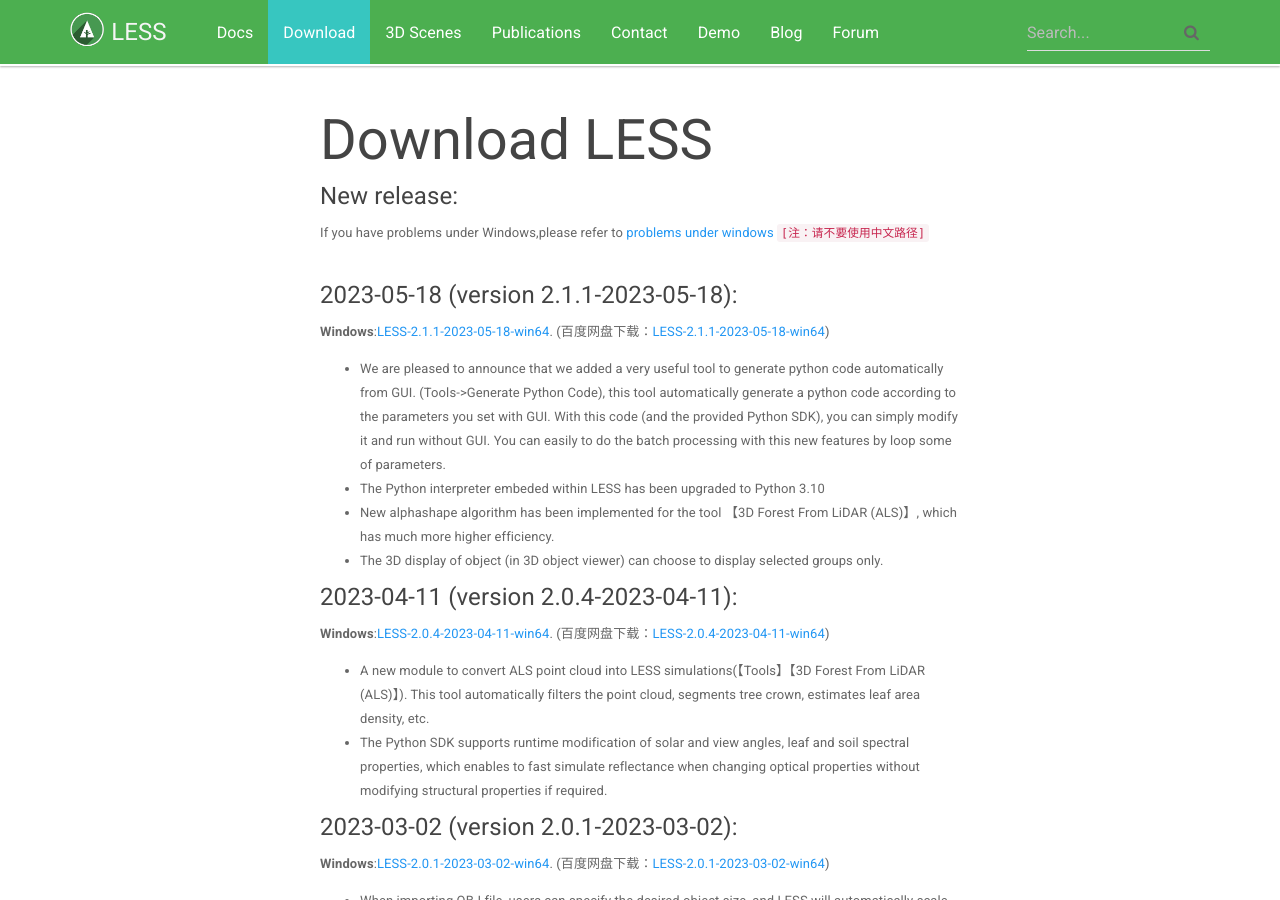
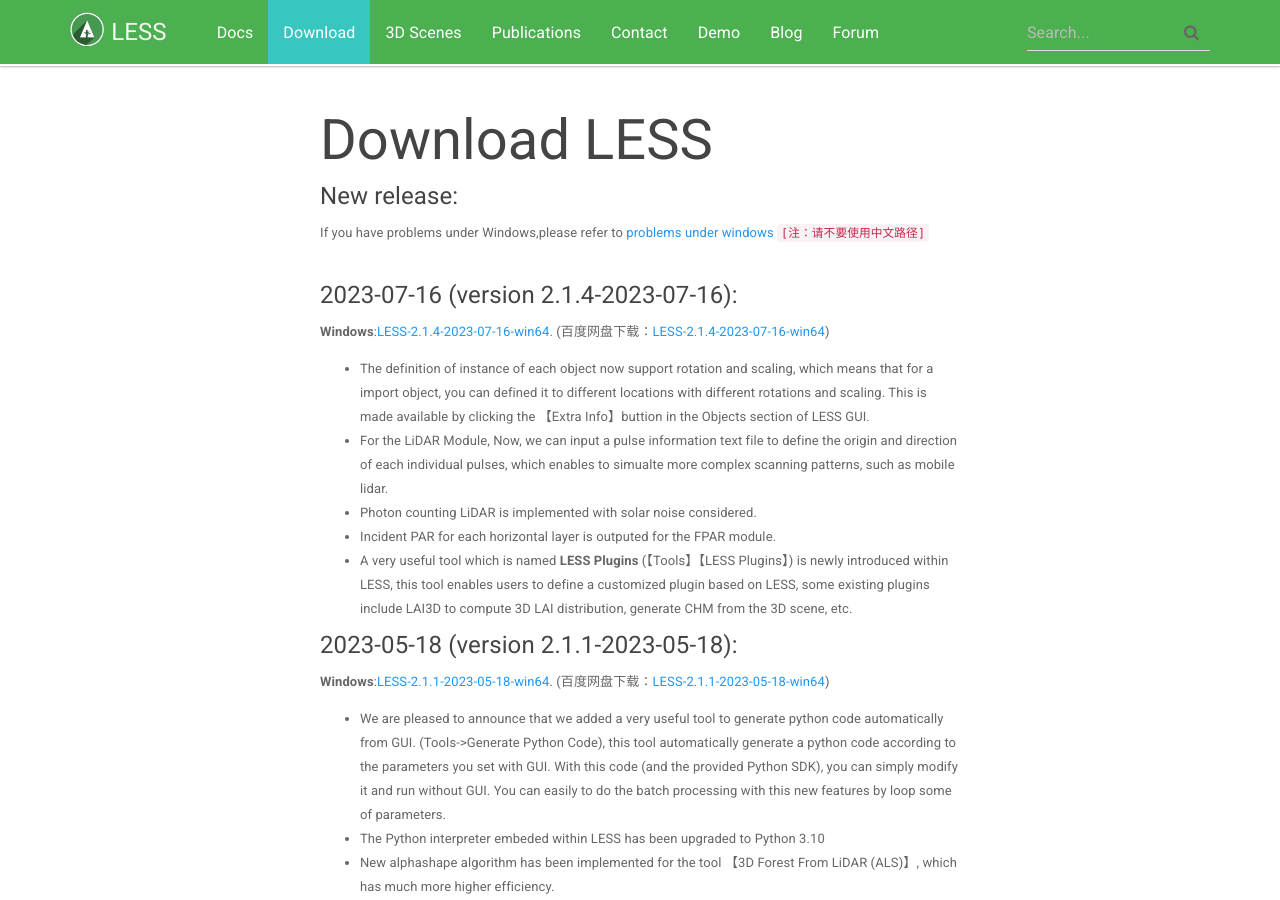
Before and after one commit to jianboqi/jianboqi.github.io, a Jekyll site: the page built from download-less.md, in a window 1280 px wide and 900 px high. Built offline with Jekyll 4.4.1, drawn with Linux system fonts in a browser that asks for light colours; nearby versions of some CDN libraries.

Commit message:
Update download-less.md

```diff
--- a/download-less.md
+++ b/download-less.md
@@ -13,6 +13,15 @@
 `[注：请不要使用中文路径]`
 <br>
 <br>
+
+#### 2023-07-16 (version 2.1.4-2023-07-16):
+**Windows**:<a href="https://drive.google.com/drive/folders/1JeV4XfI8cIztB3kx27AP-1rlX8IvYkHO?usp=share_link">LESS-2.1.4-2023-07-16-win64</a>. (百度网盘下载：<a href="https://pan.baidu.com/s/1WoFUrZ2bMRkDDuTWVqq8Fg?pwd=a75y">LESS-2.1.4-2023-07-16-win64</a>)
+
+* The definition of instance of each object now support rotation and scaling, which means that for a import object, you can defined it to different locations with different rotations and scaling. This is made available by clicking the 【Extra Info】buttion in the Objects section of LESS GUI.
+* For the LiDAR Module, Now, we can input a pulse information text file to define the origin and direction of each individual pulses, which enables to simualte more complex scanning patterns, such as mobile lidar.
+* Photon counting LiDAR is implemented with solar noise considered.
+* Incident PAR for each horizontal layer is outputed for the FPAR module.
+* A very useful tool which is named **LESS Plugins** (【Tools】【LESS Plugins】) is newly introduced within LESS, this tool enables users to define a customized plugin based on LESS, some existing plugins include LAI3D to compute 3D LAI distribution, generate CHM from the 3D scene, etc.
 
 #### 2023-05-18 (version 2.1.1-2023-05-18):
 **Windows**:<a href="https://drive.google.com/drive/folders/1JeV4XfI8cIztB3kx27AP-1rlX8IvYkHO?usp=share_link">LESS-2.1.1-2023-05-18-win64</a>. (百度网盘下载：<a href="https://pan.baidu.com/s/1WoFUrZ2bMRkDDuTWVqq8Fg?pwd=a75y">LESS-2.1.1-2023-05-18-win64</a>)
```
